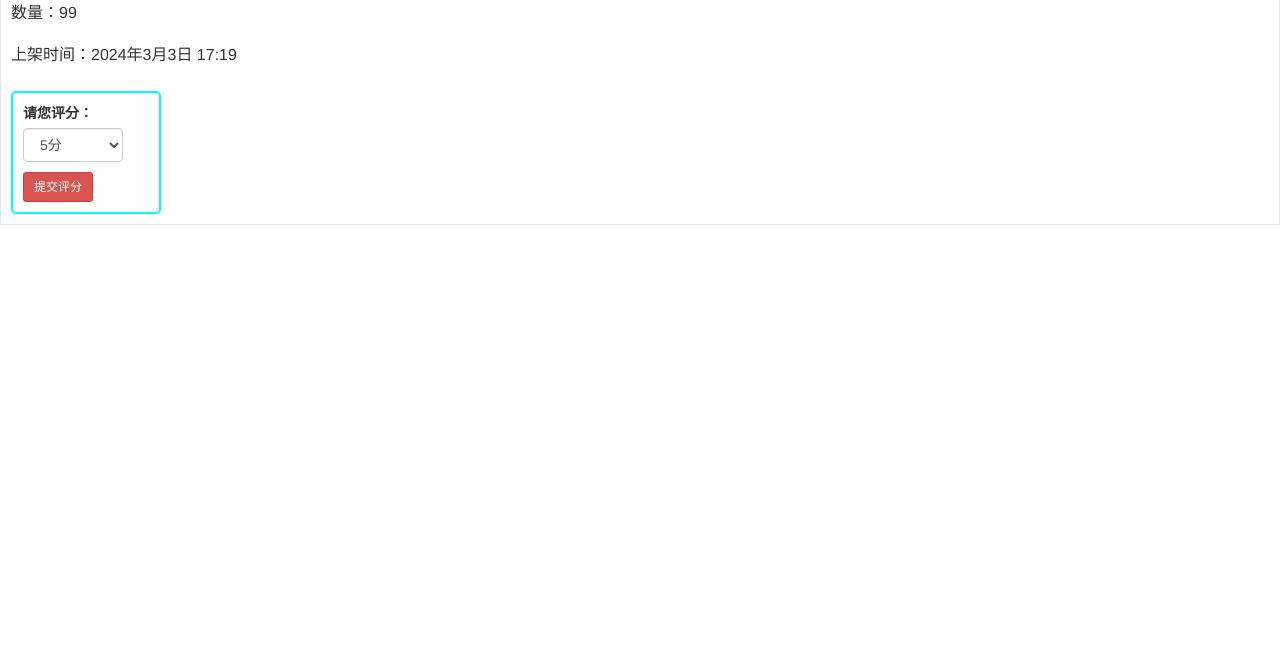
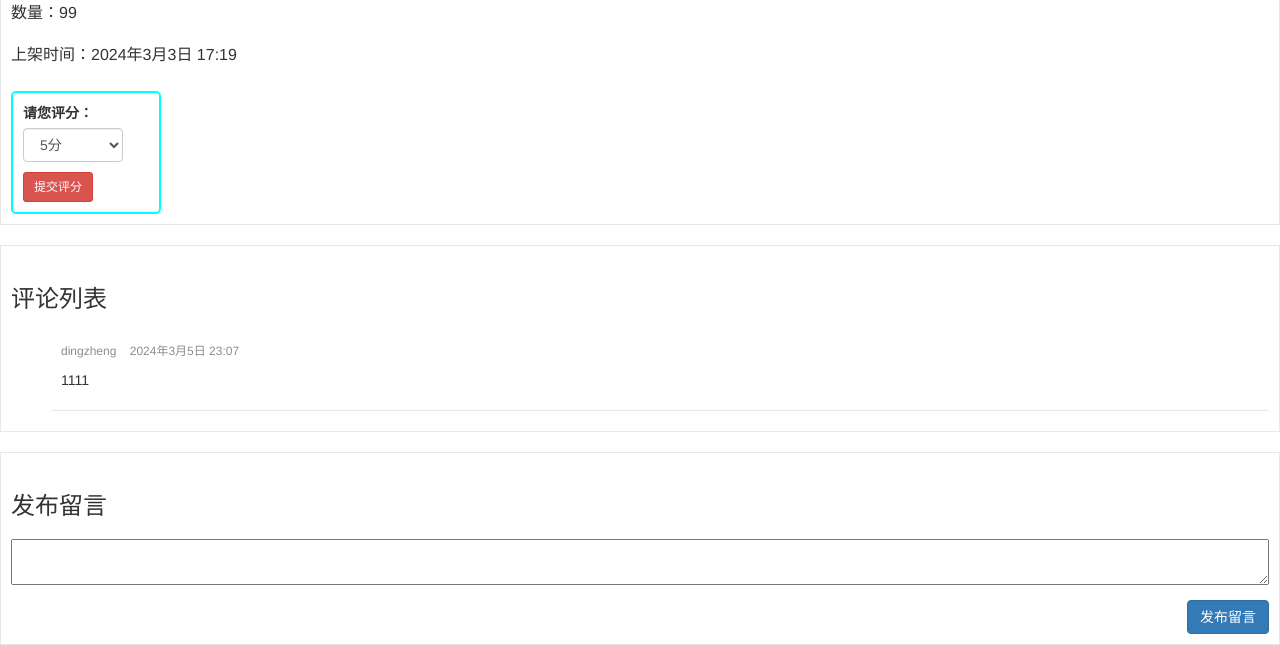
Before and after one commit to huangfan2002/hf_shop_01, a Django app: page /good_detail/1/ in a window 1280 px wide. Shown: the part 653-1298 px from the top of the page. Before the commit the page ends 878 px from the top, so only its background shows below. Run offline with Django 5.2, Linux system fonts and the light colour scheme; data comes from the database, SQL or seed files in the repository; both versions use the stored data as it was after the commit; some libraries are stand-ins or nearby versions.

Commit message:
添加了在商品详情界面添加评论的功能

```diff
--- a/apps/shops/urls.py
+++ b/apps/shops/urls.py
@@ -15,4 +15,7 @@ urlpatterns = [
 
     # 添加评分
     path('add_score/', views.add_score, name='add_score'),
+
+    # 添加评论
+    path('add_comment/', views.add_comment, name='add_comment'),
 ]
--- a/apps/shops/views.py
+++ b/apps/shops/views.py
@@ -75,14 +75,18 @@ def good_list(request, category_id):
         return render(request, 'good_list.html', context=context)
 
 
-
 def good_detail(request, good_id):
     # 图书详情界面
     good = GoodModel.objects.filter(
         id=good_id
     ).first()
+
+    # 获取用户的评论
+    comments = CommentModel.objects.filter(
+        good_id=good_id
+    )
+
     user_id = request.session.get('user_id')
-
     flag = RatingModel.objects.filter(
         user_id=user_id,
         good_id=good_id
@@ -90,7 +94,8 @@ def good_detail(request, good_id):
 
     context = {
         'good': good,
-        'flag':flag
+        'flag': flag,
+        'comments': comments,
     }
     return render(request, 'good_detail.html', context=context)
 
@@ -106,3 +111,21 @@ def add_score(request):
         score=score
     )
     return JsonResponse({'code': 200})
+
+
+def add_comment(request):
+    # 添加评论
+    user_id = request.session.get('user_id')
+    if not user_id:
+        return JsonResponse({'code': 400, 'message': '请先登录'})
+    content = request.POST.get('content')
+    good_id = request.POST.get('good_id')
+    if not content:
+        return JsonResponse({'code': 400, 'message': '内容不能为空'})
+
+    CommentModel.objects.create(
+        user_id=user_id,
+        content=content,
+        good_id=good_id
+    )
+    return JsonResponse({'code': 200})
--- a/front/src/js/good_detail.js
+++ b/front/src/js/good_detail.js
@@ -1,6 +1,33 @@
 var GoodDetail = function () {
 
 };
+
+GoodDetail.prototype.listenAddCommentEvent = function () {
+    $("#add-comment-btn").on("click", function (event) {
+        event.preventDefault();
+        var $this = $(this);
+        var good_id = $this.attr('good-id');
+        var content = $('#comment-textarea').val();
+
+        $.ajax({
+            url: "/add_comment/",
+            type: 'POST',
+            data: {
+                good_id,
+                content
+            },
+            success: function (result) {
+                if (result['code'] === 200) {
+                    alert('发布成功');
+                    location.reload()
+                } else {
+                    alert(result['message']);
+                }
+            }
+        })
+    });
+};
+
 
 GoodDetail.prototype.listenAddScoreEvent = function () {
     $("#score-btn").on("click", function (event) {
@@ -29,6 +56,7 @@ GoodDetail.prototype.listenAddScoreEvent = function () {
 
 GoodDetail.prototype.run = function () {
     this.listenAddScoreEvent();
+    this.listenAddCommentEvent();
 };
 
 
--- a/front/templates/good_detail.html
+++ b/front/templates/good_detail.html
@@ -54,8 +54,37 @@
                     提交评分
                 </button>
 
+
             {% endif %}
         </div>
     </div>
 
+    <div class="comment-group">
+        <h3>评论列表</h3>
+        <ul class="comment-list-group">
+            {% for comment in comments %}
+                <li>
+                    <div class="comment-content">
+                        <p class="author-info">
+                            <span>{{ comment.user.username }}</span>
+                            <span>{{ comment.create_time }}</span>
+                        </p>
+                        <p class="comment-txt">
+                            {{ comment.content }}
+                        </p>
+                    </div>
+                </li>
+            {% endfor %}
+
+        </ul>
+    </div>
+    <div class="add-comment-group">
+        <h3>发布留言</h3>
+        <textarea name="comment" id="comment-textarea" style="width: 100%; resize:vertical;"></textarea>
+        <div class="comment-btn-group">
+            <button class="btn btn-primary" id="add-comment-btn" good-id="{{ good.id }}">发布留言
+            </button>
+        </div>
+    </div>
+
 {% endblock %}
```
Also changed, not shown: db.sqlite3.
